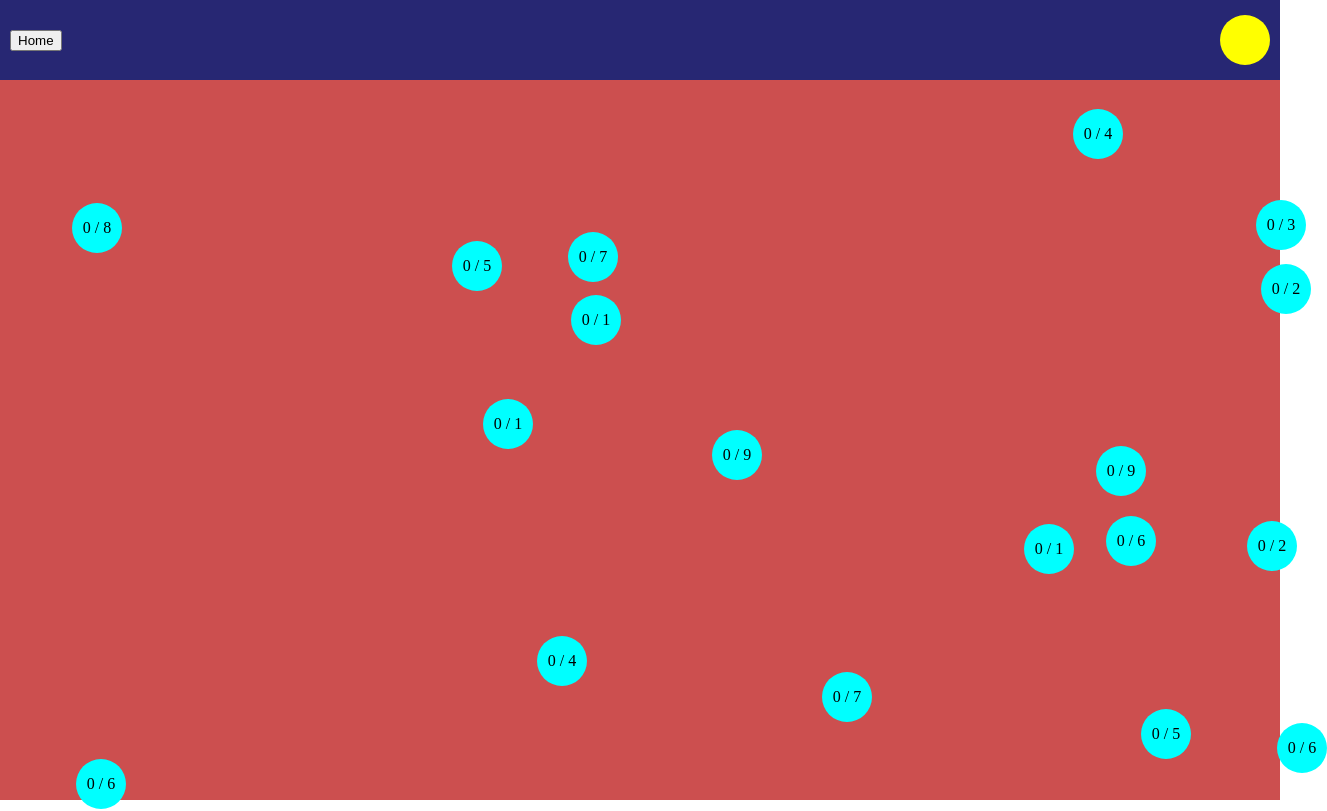
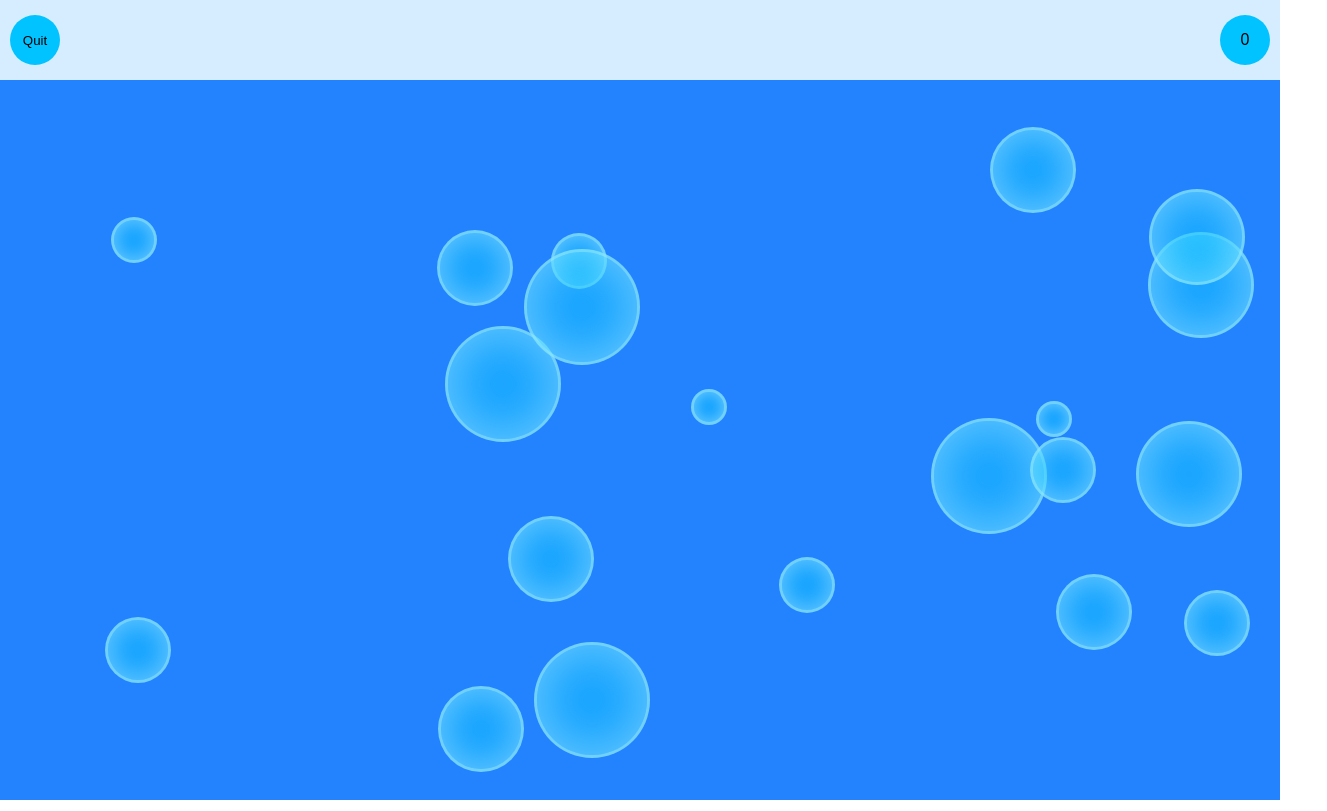
Before and after one commit to theMsH/bubblepopper, a React (Vite) app: page /game in a window 1280 px wide. Shown: the top 811 px of the page, 1327 px wide, since content can reach past the window. Built offline with nearby package versions, Linux system fonts and the light colour scheme.

Commit message:
Stylised UI, added bubblegrower and pop effects, adjust bubble generation to fit in window

```diff
--- /dev/null
+++ b/src/components/animations.tsx
@@ -0,0 +1,10 @@
+import styled from "styled-components";
+
+
+// Animate ball from it's current state to fade out effect.
+// Increase text size as it is fading out to create more "poppy" effect
+export const PopAnimation = styled.div`
+    @keyframes popAnim {
+        to { opacity: 0; font-size: 50px;}
+    }
+`
--- a/src/components/common.tsx
+++ b/src/components/common.tsx
@@ -1,26 +1,36 @@
 import styled from "styled-components";
-
+import { theme } from "../assets/theme";
 
 export const Layout = styled.div`
-  background-color: #cc4f4f;
+  background-color: #2383ff;
   width: 100vw;
   height: 100dvh;
+  font-family: ${theme.fontFamily};
 `
 export const Navigation = styled.div`
   width: 100%;
-  height: 80px;
-  background-color: #272773;
+  height: ${theme.navigationHeight};
+  background-color: #d6ecff;
   display: flex;
   justify-content: space-between;
   align-items: center;
+
 `
 export const HomeButton = styled.button`
   margin-left: 10px;
+  background-color: #00c3ff;
+  width: 50px;
+  height: 50px;
+  border: none;
+  border-radius: 50%;
 `
 export const Points = styled.div`
   width: 50px;
   height: 50px;
-  background-color: yellow;
+  background-color: #00c3ff;
   margin-right: 10px;
   border-radius: 50%;
+  text-align: center;
+  align-content: center;
+
 `
--- a/src/pages/Game.tsx
+++ b/src/pages/Game.tsx
@@ -1,6 +1,76 @@
-
 import { CSSProperties, useState } from "react"
 import { HomeButton, Layout, Navigation, Points } from "../components/common"
+import { PopAnimation } from "../components/animations"
+import { theme} from "../assets/theme"
+
+
+
+function Ball({ maxCount, x, y }: BallProps) {
+
+    // Create reacthook for clicking the ball
+    const [clicked, setClicked] = useState(0)
+
+    // Init defaultsize based on randomly generated maxCount
+    const defaultSize = (9-maxCount)*10 + 40
+    // Adjust ballsize depending on registered clicks. This will create feeling when the ball is about to pop
+    const ballSize = defaultSize + clicked*10
+    // Ball's status reacthook
+    const [removed, setRemoved] = useState(false)
+    // Popanimations duration in millis
+    const animDuration = 200
+
+    const style: CSSProperties = {
+        background: "#00c3ff7d",
+        // Adjust ballsize
+        width: ballSize + "px",
+        height: ballSize + "px",
+        display: "flex",
+        justifyContent: "center",
+        alignItems: "center",
+        borderRadius: "50%",
+        position: "absolute",
+        userSelect: "none",
+        cursor: "pointer",
+        // Adjust position accordingly it's dynamic size
+        transform: `translate(${x-ballSize/2}px,${y-ballSize/2}px)`,
+        animationName: "popAnim",
+        animationIterationCount: "1",
+        animationDuration: animDuration + "ms",
+        animationFillMode: "forwards",
+        animationPlayState: "paused",
+        boxShadow: `0 0 ${ballSize/2}px #d7faff7a inset`,
+        border: "3px solid rgba(181, 242, 253, 0.582)",
+        fontSize: "25px",
+        color: "#00000000"
+    }
+
+    if (clicked >= maxCount) {
+        // Start ball's pop animation when maxCount reached to give user satisfying pop effect
+        style.animationPlayState = "running"
+        style.color = "#00000050"
+
+        // Set timer to remove component right after animation is played
+        setTimeout(() => setRemoved(true), animDuration)
+    }
+
+    // Remove ball by returning nothing
+    if (removed) {
+        return <></>
+    }
+
+    return <>
+        <PopAnimation />
+        <div style={style} onClick={() => setClicked(clicked + 1)}>POP
+        </div>
+    </>
+}
+
+
+function randomInteger(min: number, max: number) {
+    const random = Math.floor(Math.random() * (max - min)) + min + 1
+    return random
+}
+
 
 interface BallProps {
     maxCount: number
@@ -8,51 +78,24 @@ interface BallProps {
     y: number
 }
 
-function Ball({ maxCount, x, y }: BallProps) {
-
-    const [clicked, setClicked] = useState(0)
-
-    const style: CSSProperties = {
-        background: "aqua",
-        width: 50 + "px",
-        height: 50 + "px",
-        display: "flex",
-        justifyContent: "center",
-        alignItems: "center",
-        borderRadius: "50%",
-        position: "absolute",
-        userSelect: "none",
-        cursor: "pointer",
-        transform: `translate(${x}px,${y}px)`
-    }
-
-    if (clicked >= maxCount) {
-        return <div>X</div>
-    }
-
-    return <>
-        <div style={style} onClick={() => setClicked(clicked + 1)}>
-            {clicked} / {maxCount}
-        </div>
-    </>
-}
-
-
-function randomInteger(min: number, max: number) {
-    const random = Math.floor(Math.random() * (max - min)) + min
-
-    return random
-}
-
 
 export function Game() {
+    // MaxBallsize is basically 130px. This formula is used when calculating bigger size in Ball component
+    const maxBallSize = (9-0)*10+40
+    const maxClicks = 10
+
+    // Get navigationbar height from theme
+    const navHeight = theme.navigationHeight.split('px')[0] as unknown as number
 
     const allBalls = Array(20).fill(null).map((_, i) => {
         return <Ball
             key={i}
-            maxCount={randomInteger(1, 10)}
-            x={randomInteger(0, window.innerWidth)}
-            y={randomInteger(0, window.innerHeight)}>
+            maxCount={randomInteger(1, maxClicks)}
+            // Limit x, y values to fit in the window all times
+            // Reduce window to fit ball in it's largest size
+            x={randomInteger(maxBallSize/2, window.innerWidth-maxBallSize/2)}
+            // Reduce window to fit topAppBar
+            y={randomInteger(maxBallSize/2, window.innerHeight-maxBallSize/2 - navHeight)}>
         </Ball>
     })
 
@@ -60,8 +103,8 @@ export function Game() {
         <>
             <Layout>
                 <Navigation>
-                    <HomeButton>Home</HomeButton>
-                    <Points></Points>
+                    <HomeButton>Quit</HomeButton>
+                    <Points>0</Points>
                 </Navigation>
 
                 {allBalls}
```
Also changed, not shown: src/App.tsx (line endings or trailing spaces), src/main.tsx (line endings or trailing spaces).
